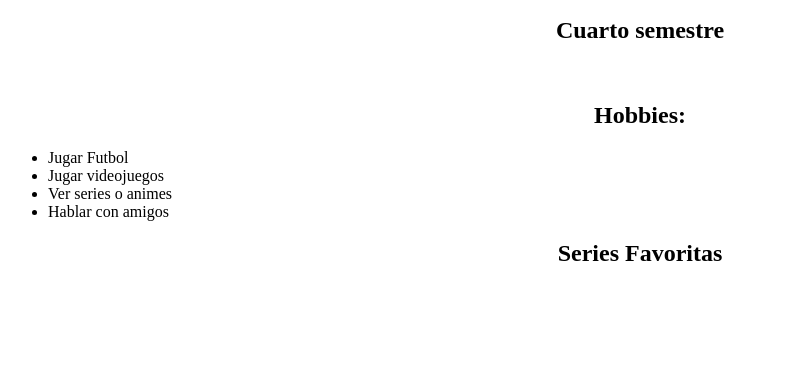
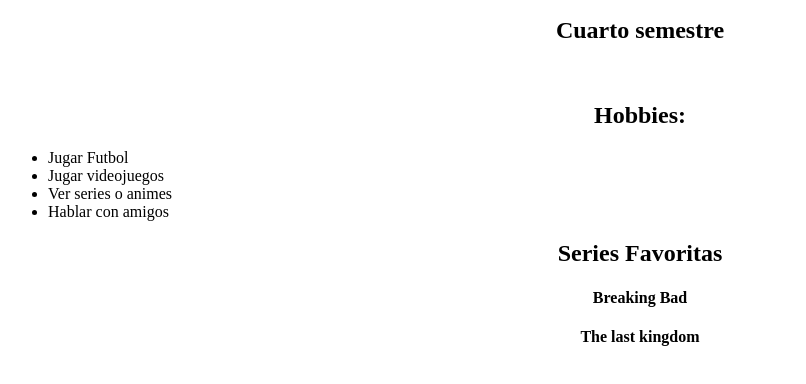
Before and after one commit to Zakhbarandica/Taller-BP, a plain HTML site: page index.html in a window 1280 px wide. Shown: the part 110-494 px from the top of the page, without its empty margins (0-806 px from the left). Drawn offline with Linux system fonts and the light colour scheme.

Commit message:
Se creo dos h4 con series(Noveno commit)

```diff
--- a/index.html
+++ b/index.html
@@ -12,14 +12,16 @@
             <h2>Cuarto semestre</h2><br>
             <h2>Hobbies:</h2>
         </div>
-            <ul>
-                <li>Jugar Futbol</li>
-                <li>Jugar videojuegos</li>
-                <li>Ver series o animes</li>
-                <li>Hablar con amigos</li>
+        <ul>
+            <li>Jugar Futbol</li>
+            <li>Jugar videojuegos</li>
+            <li>Ver series o animes</li>
+            <li>Hablar con amigos</li>
             </ul>
         <div align="center">
             <h2>Series Favoritas</h2>
+            <h4>Breaking Bad</h4>
+            <h4>The last kingdom</h4>
         </div>
     </body>
 </html>
```
